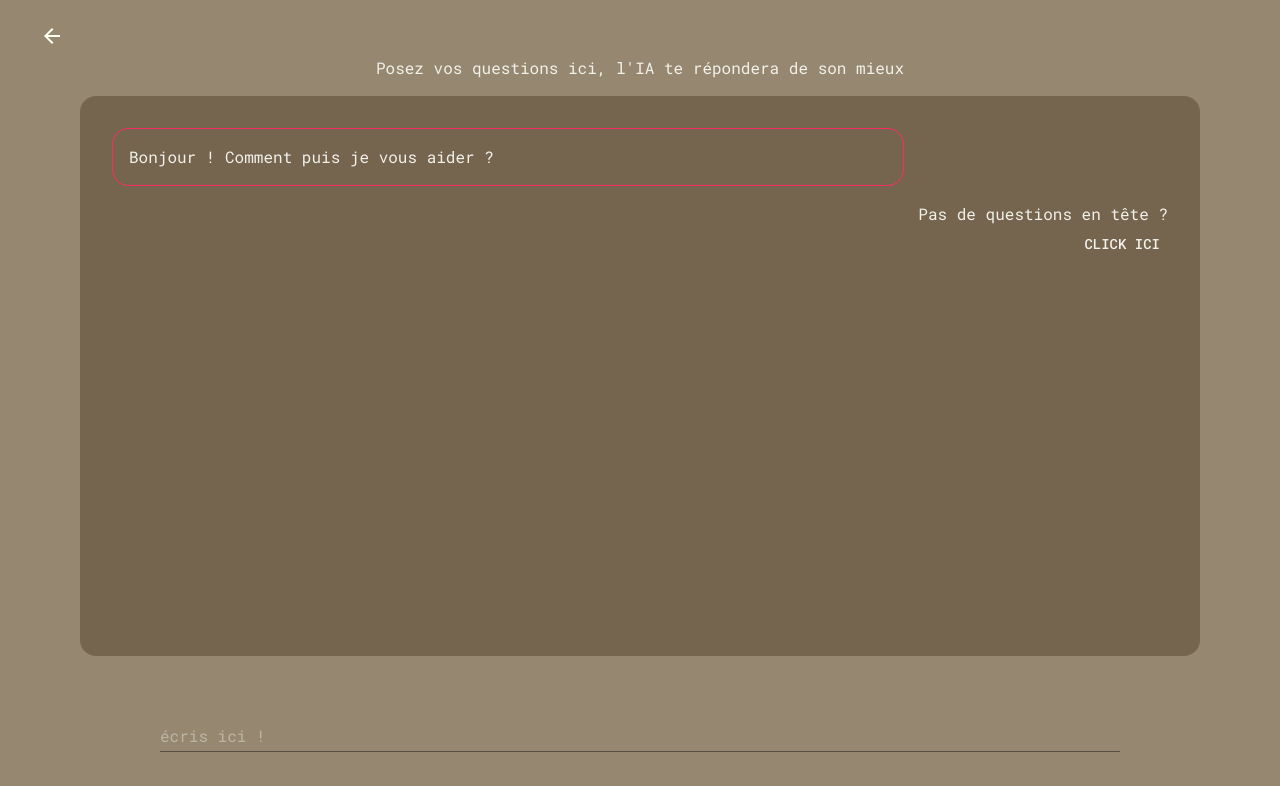
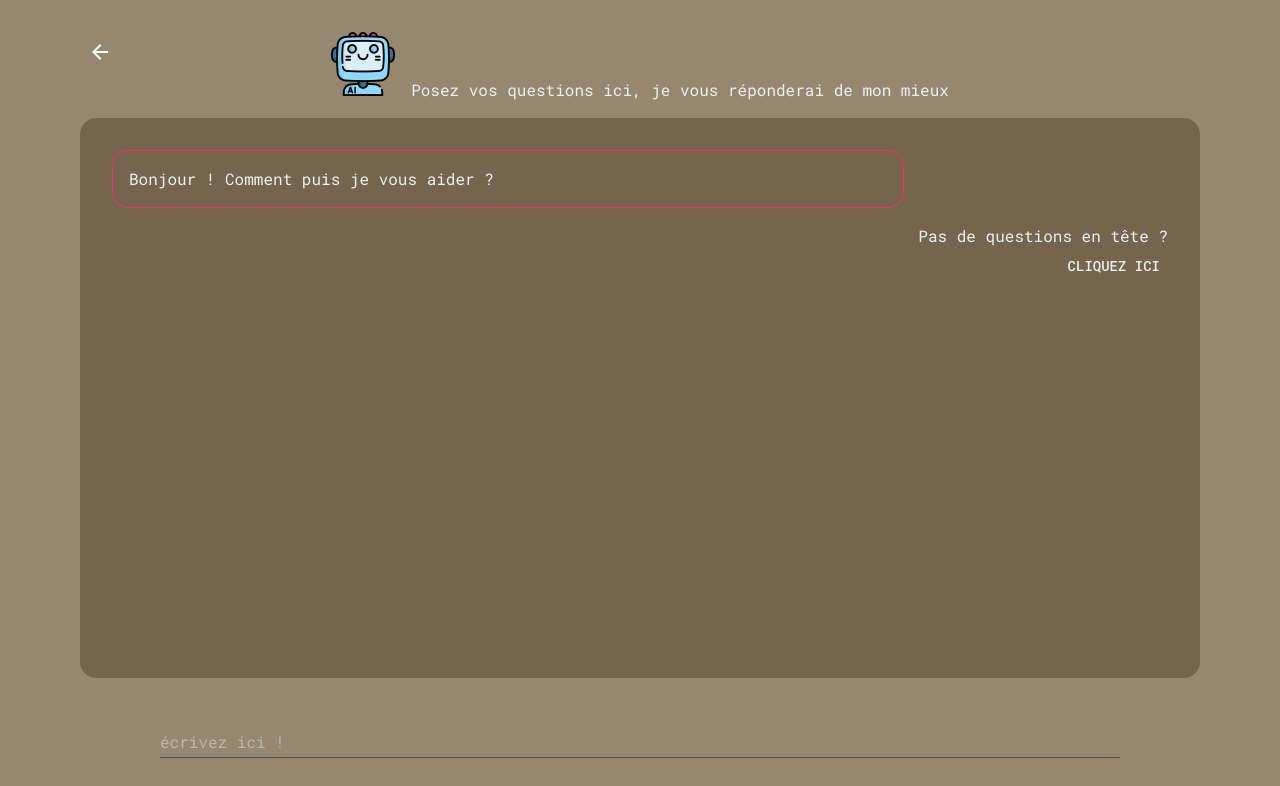
Before and after one commit to AngelRafaelGO/ai-proto-client, a React (Create React App) app in the folder fablab-client/: page /chat in a window 1280 px wide. Shown: the top 786 px of the page. Built offline with nearby package versions, Linux system fonts and the light colour scheme.

Commit message:
Added img, general ui improvements

```diff
--- a/fablab-client/src/app/pages/chat/Chat.css
+++ b/fablab-client/src/app/pages/chat/Chat.css
@@ -14,7 +14,10 @@
 }
 
 .aiprop-chat-title-container {
-  margin-bottom: 1em;
+  display: flex;
+  justify-content: center;
+  align-items: first baseline;
+  margin-top: 2rem;
 }
 
 .aiprop-chat-exquestions-container {
@@ -29,7 +32,7 @@
   min-height: 10vh;
   border-radius: 1rem;
   padding: 2rem;
-  margin-top: 2rem;
+  margin-top: 1rem;
 }
 
 .aiprop-chat-questions-modal {
--- a/fablab-client/src/app/pages/chat/Chat.js
+++ b/fablab-client/src/app/pages/chat/Chat.js
@@ -10,10 +10,11 @@ import {
 } from "@mui/material";
 import ArrowBackIcon from "@mui/icons-material/ArrowBack";
 import ChatBoxItem from "../../components/chatBoxItem/ChatBoxItem";
-import IaLoading from "../../components/iaLoading/AiLoading";
-import "./Chat.css";
 import { getAiResponse } from "../../services/data.service";
 import { predefinedQuestions } from "../../tools/predefinedQuestions";
+import IaLoading from "../../components/iaLoading/AiLoading";
+import ia_pet from "../../assets/ai_pet.png";
+import "./Chat.css";
 
 function Chat() {
   const navigate = useNavigate();
@@ -63,19 +64,25 @@ function Chat() {
 
   return (
     <>
-      <Box className="aiprop-chat-backBtn">
-        <IconButton
-          color="secondary"
-          className="aiprop-chat-backBtn"
-          onClick={() => navigate("/")}
-        >
-          <ArrowBackIcon sx={{ color: "ivory" }} />
-        </IconButton>
-      </Box>
       <Box className="aiprop-chat-main-container">
         <Box className="aiprop-chat-title-container">
-          <Typography>
-            Posez vos questions ici, l'IA te répondera de son mieux
+          <Box sx={{ position: "absolute", left: "5rem" }}>
+            <IconButton color="secondary" onClick={() => navigate("/")}>
+              <ArrowBackIcon sx={{ color: "ivory" }} />
+            </IconButton>
+          </Box>
+          <Box
+            component="img"
+            sx={{
+              height: "4rem",
+              width: "4rem",
+              marginRight: "1rem",
+            }}
+            alt="la mascotte d'IASup"
+            src={ia_pet}
+          />
+          <Typography sx={{ marginBottom: "1rem" }}>
+            Posez vos questions ici, je vous réponderai de mon mieux
           </Typography>
         </Box>
         <Box className="aiprop-chat-airesponse-container">
@@ -88,7 +95,7 @@ function Chat() {
                 className="aiprop-chat-question-btn"
                 onClick={() => handleOpen()}
               >
-                Click ici
+                Cliquez ici
               </Button>
             </Box>
           ) : (
@@ -112,7 +119,7 @@ function Chat() {
         <Box className="aiprop-chat-userprompt-container">
           <Input
             value={userInput ? userInput : ""}
-            placeholder="écris ici !"
+            placeholder="écrivez ici !"
             sx={{ minWidth: "60rem" }}
             onChange={(event) => {
               setUserInput(event.target.value);
@@ -133,8 +140,13 @@ function Chat() {
         >
           <Box className="aiprop-chat-questions-modal">
             <Box>
-              <Typography id="modal-modal-title" variant="h6" component="h2">
-                Text in a modal
+              <Typography
+                sx={{ marginBottom: "2rem" }}
+                id="modal-modal-title"
+                variant="h6"
+                component="h2"
+              >
+                Voici quelques idées pour bien démarer
               </Typography>
             </Box>
             {predefinedQuestions.map((item) => (
--- a/fablab-client/src/app/pages/landing/Landing.css
+++ b/fablab-client/src/app/pages/landing/Landing.css
@@ -1,8 +1,3 @@
-.aiprop-chat-backBtn {
-  margin-top: 1rem;
-  margin-left: 2rem;
-}
-
 .aiprop-landing-main-container {
   display: flex;
   justify-content: center;
--- a/fablab-client/src/app/pages/landing/Landing.js
+++ b/fablab-client/src/app/pages/landing/Landing.js
@@ -20,7 +20,7 @@ function Landing() {
         </Box>
         <Box className="aiprop-landing-chatbox-navigation">
           <Button variant="outlined" onClick={() => navigate("/chat")}>
-            Chat
+            Démarer
           </Button>
         </Box>
       </Box>
```
Also changed, not shown: fablab-client/src/app/assets/ai_pet.png (added).
